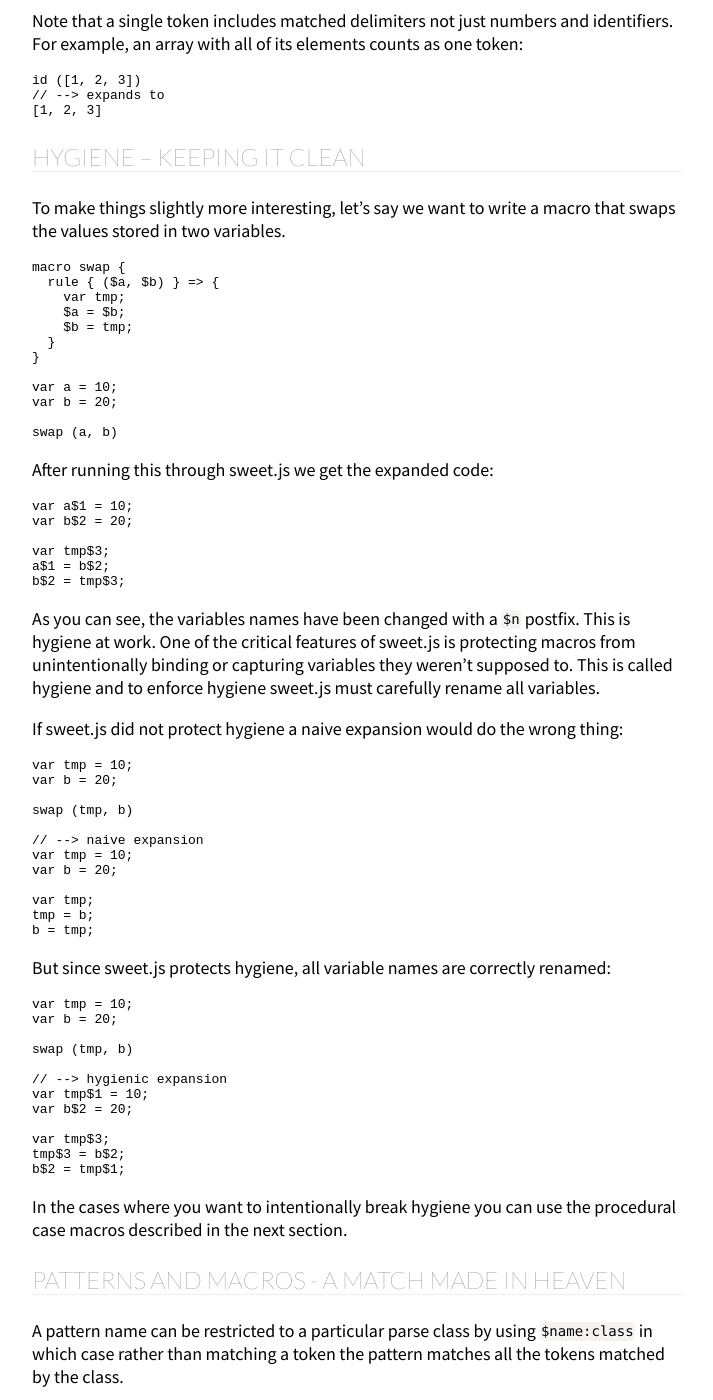
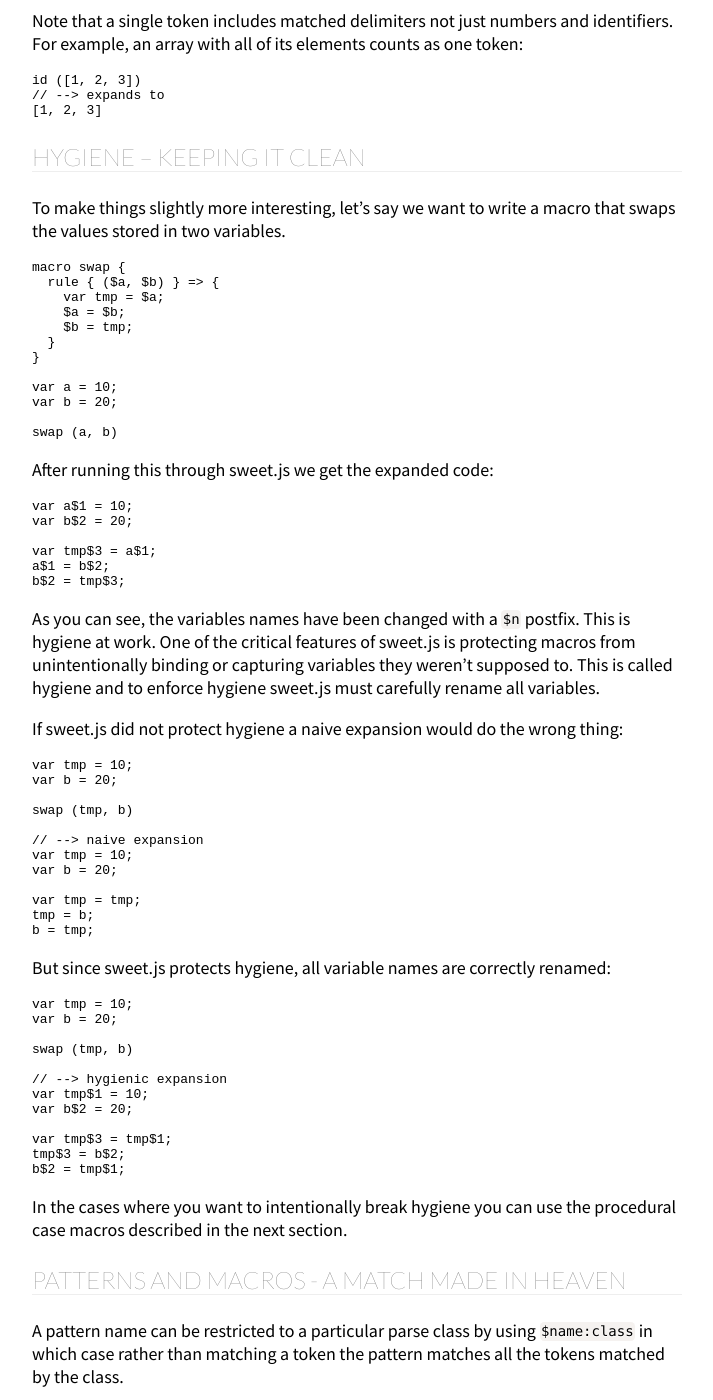
Before and after one commit to sweet-js/sweet-core, a Jekyll site: the page built from index.md, in a window 1280 px wide and 1400 px high, scrolled down 2471 px. Shown: the whole window, without its empty margins (308-1021 px from the left). Built offline with Jekyll 4.4.1, drawn with Linux system fonts in a browser that asks for light colours.

Commit message:
fixing swap example

```diff
--- a/index.md
+++ b/index.md
@@ -132,7 +132,7 @@
 
     macro swap {
       rule { ($a, $b) } => {
-        var tmp;
+        var tmp = $a;
         $a = $b;
         $b = tmp;
       }
@@ -148,7 +148,7 @@
     var a$1 = 10;
     var b$2 = 20;
 
-    var tmp$3;
+    var tmp$3 = a$1;
     a$1 = b$2;
     b$2 = tmp$3;
 
@@ -170,7 +170,7 @@
     var tmp = 10;
     var b = 20;
 
-    var tmp;
+    var tmp = tmp;
     tmp = b;
     b = tmp;
 
@@ -186,7 +186,7 @@
     var tmp$1 = 10;
     var b$2 = 20;
 
-    var tmp$3;
+    var tmp$3 = tmp$1;
     tmp$3 = b$2;
     b$2 = tmp$1;
 
```
